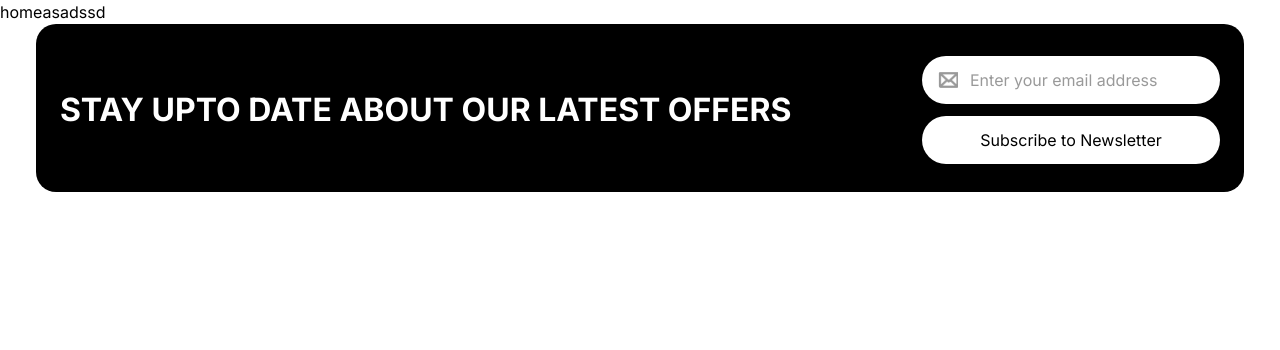
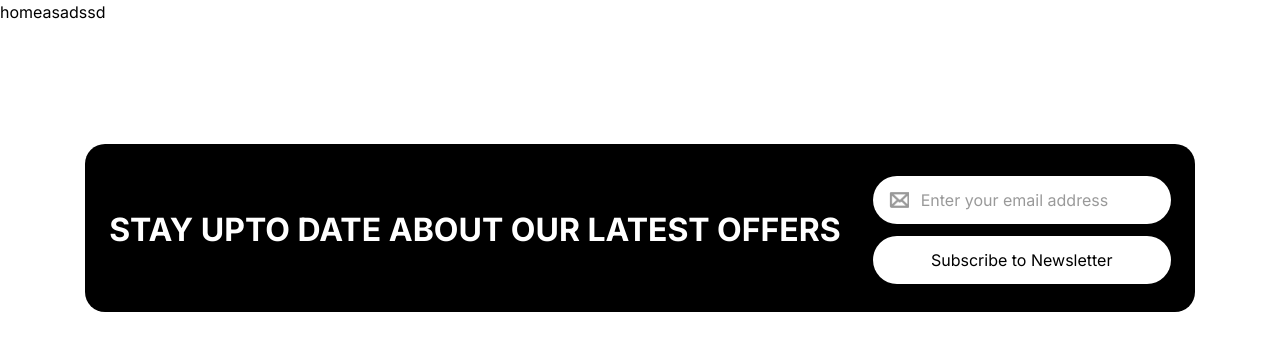
Before and after one commit to esedbabayev/next-e-commerce, a Next.js app: page / in a window 1280 px wide. Shown: the top 350 px of the page. Built offline with nearby package versions, Linux system fonts and the light colour scheme.

Commit message:
add parent div

```diff
--- a/components/layout/footer/index.tsx
+++ b/components/layout/footer/index.tsx
@@ -7,10 +7,12 @@ import FooterMain from "./footerMain";
 
 const Footer = () => {
   return (
-    <footer className="">
+    <footer className="mt-[120px]">
       <BlankSection />
       <div className="relative">
-        <SubFooter />
+        <div className="flex justify-center">
+          <SubFooter />
+        </div>
         <FooterMain />
       </div>
     </footer>
```
